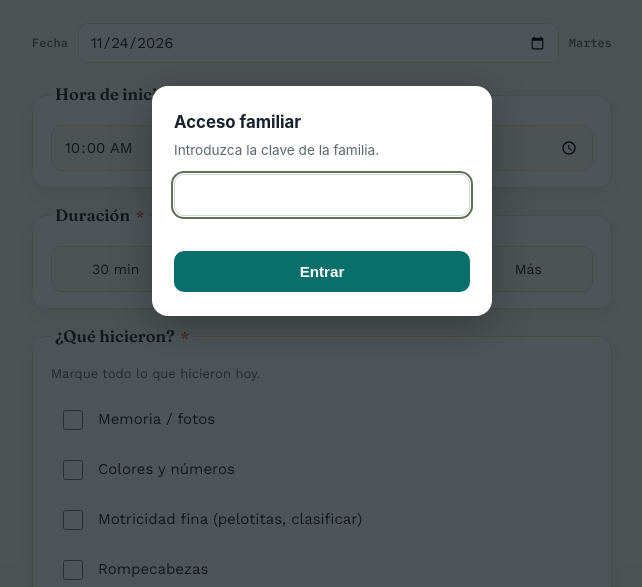
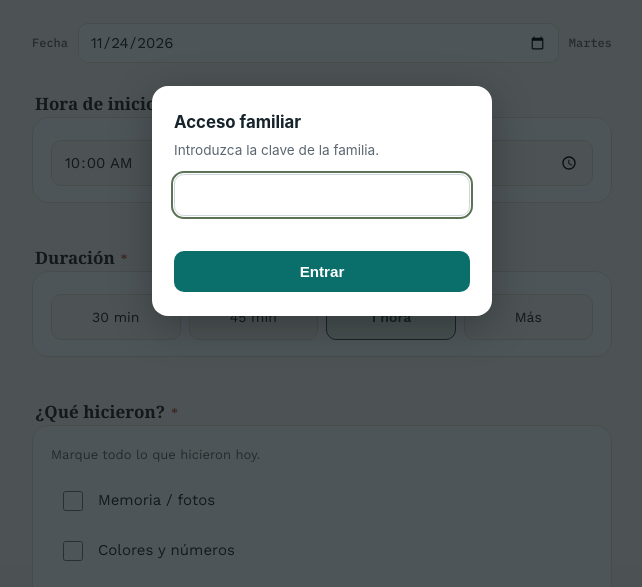
Before and after one commit to marbaquero/reporte-rosita, a plain HTML site: page sesion-cognitiva.html in a window 1280 px wide. Shown: the part 199-786 px from the top of the page, without its empty margins (318-960 px from the left). Drawn offline with nearby package versions, Linux system fonts and the light colour scheme.

Commit message:
Lift the cognitive session labels above their cards

```diff
--- a/sesion-cognitiva.html
+++ b/sesion-cognitiva.html
@@ -115,6 +115,18 @@
 
   footer{ max-width:620px; margin:30px auto 0; padding:0 20px; text-align:center; font-family:'IBM Plex Mono',monospace; font-size:11px; color:var(--ink-soft); letter-spacing:.03em; }
   footer a{ color:var(--sage-deep); }
+
+/* Field labels sit above their card instead of straddling the top border. */
+fieldset{position:relative!important;margin:34px 0 18px!important;padding:22px 18px 16px!important;
+  border:1px solid var(--paper-line,#E7DFCC)!important;border-radius:16px!important;
+  background:var(--card,#fff)!important;box-shadow:none!important}
+fieldset>legend{position:absolute!important;top:0!important;left:2px!important;
+  transform:translateY(-118%)!important;margin:0!important;padding:0!important;
+  display:flex;align-items:baseline;gap:6px;
+  background:transparent!important;border:0!important;
+  font-family:Georgia,"Times New Roman",serif!important;font-weight:600!important;
+  font-size:17px!important;line-height:1.2!important;color:inherit}
+fieldset>legend .req{font-size:13px}
 </style>
 </head>
 <body>
```
